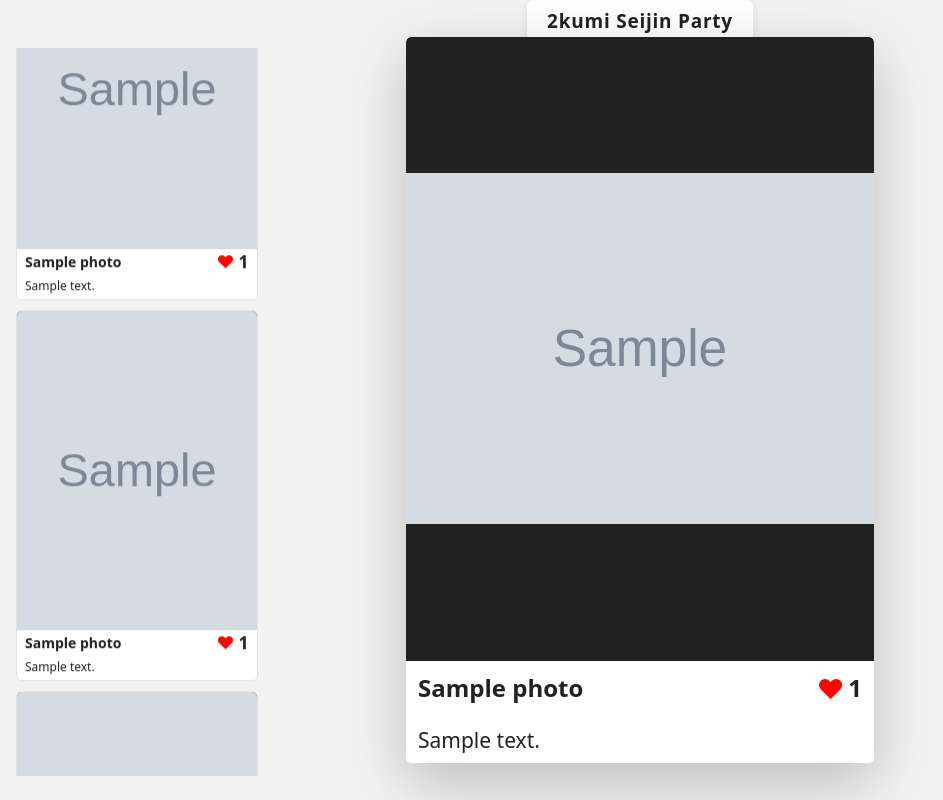
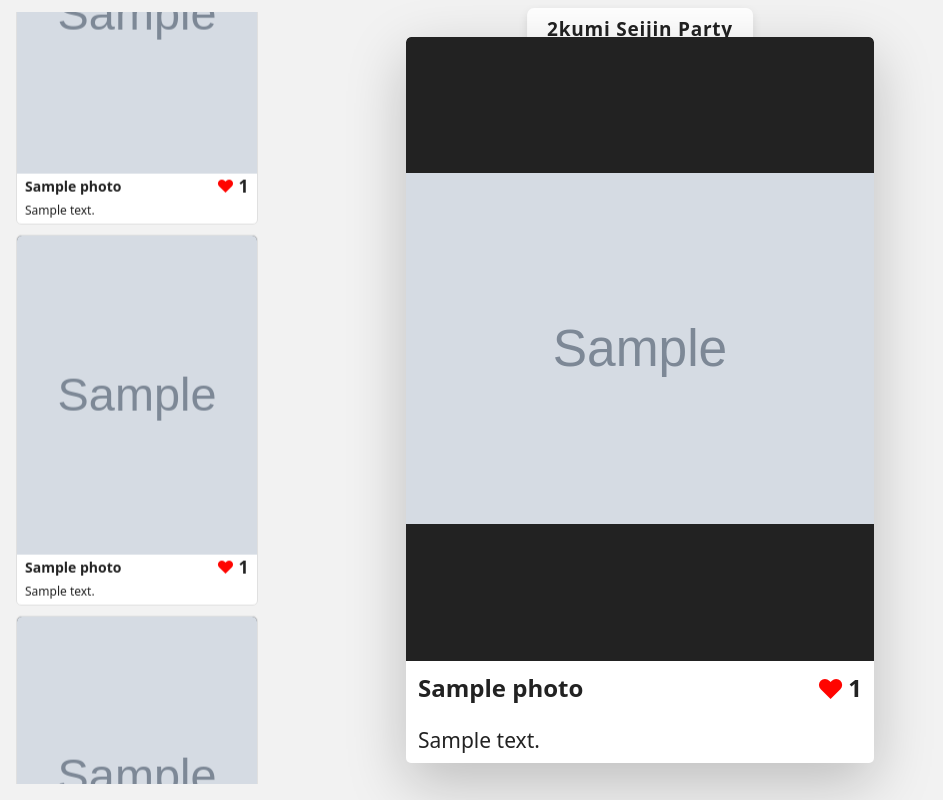
Before and after one commit to tama-git/seijinphoto_2026, a Django app: template photos/templates/photos/screen.html in a window 1280 px wide. Shown: the whole page, without its empty margins (0-943 px from the left). Run offline with Django 5.2, Linux system fonts and the light colour scheme; the template is opened without the code that fills it: values that come from a table or form of the project are taken from there, others are empty; tables that the repository leaves empty hold one stand-in row (values such as "Sample post"); grey boxes marked "Sample" are stand-in pictures; data that the repository does not hold is empty.

Commit message:
スクリーン表示のヘッダー、スクロール速度の調整

```diff
--- a/photos/static/photos/css/screen.css
+++ b/photos/static/photos/css/screen.css
@@ -28,11 +28,11 @@ body::-webkit-scrollbar {
 ======================================== */
 .screen-header {
   position: absolute;
-  top: 0;
+  top: 8px;
   left: 50%;
   transform: translateX(-50%);
   text-align: center;
-  z-index: 10;
+  z-index: 20;
 
   background: transparent;
   border: none;
@@ -62,7 +62,7 @@ body::-webkit-scrollbar {
 ======================================== */
 .screen-main {
   height: 100vh;
-  padding: 48px 16px 24px;
+  padding: 12px 16px 16px;
   box-sizing: border-box;
   overflow: hidden;
 }
@@ -75,7 +75,7 @@ body::-webkit-scrollbar {
   align-items: stretch;
   gap: 10px;
   width: 100%;
-  height: calc(100vh - 72px);
+  height: 100%;
 }
 
 .screen-column {
--- a/photos/static/photos/js/screen.js
+++ b/photos/static/photos/js/screen.js
@@ -29,7 +29,8 @@ window.addEventListener("load", () => {
   const PICKUP_SHOW_MS = 8000;
 
   // 1秒あたり何px流すか
-  const BASE_PX_PER_SEC = 18;
+  //スクロール速度
+  const BASE_PX_PER_SEC = 24;
 
   // ========================================
   // 状態
```
